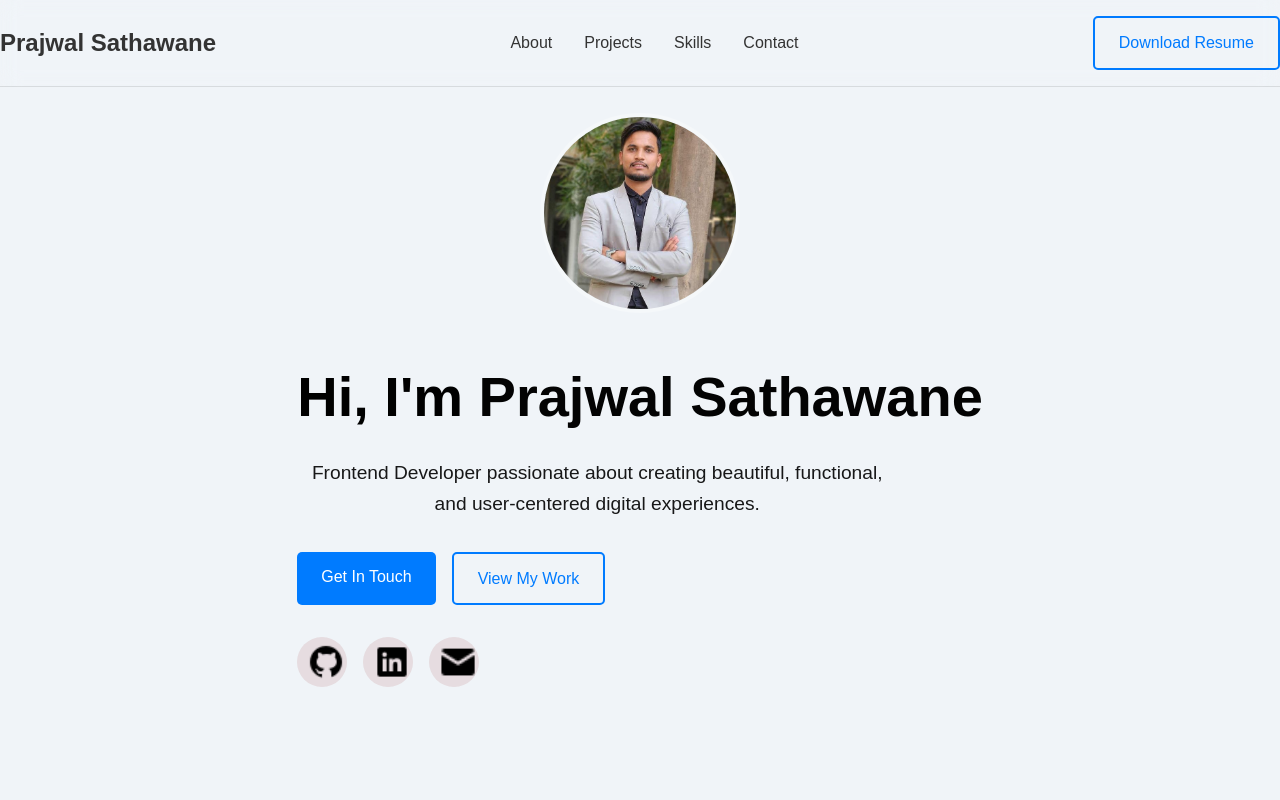
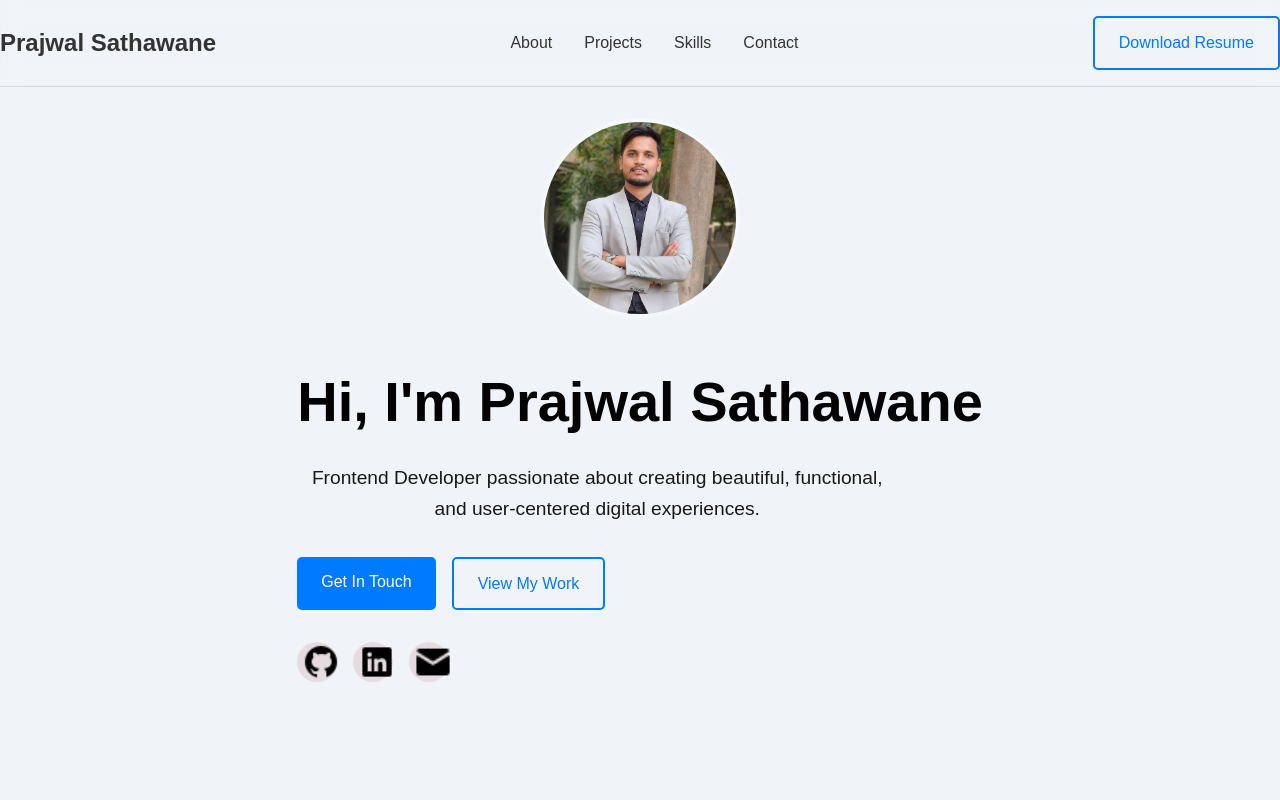
Before and after one commit to prajwal2003s/prajwalportfolio, a React (Vite) app: page / in a window 1280 px wide. Shown: the top 800 px of the page. Built offline with nearby package versions, Linux system fonts and the light colour scheme.

Commit message:
Update social link size in Hero component for better alignment

```diff
--- a/src/Components/Hero.css
+++ b/src/Components/Hero.css
@@ -56,8 +56,8 @@
   display: flex;
   align-items: center;
   justify-content: center;
-  width: 50px;
-  height: 50px;
+  width: 40px;
+  height: 40px;
   background: rgba(140, 18, 18, 0.1);
   border-radius: 50%;
   color: black;
```
